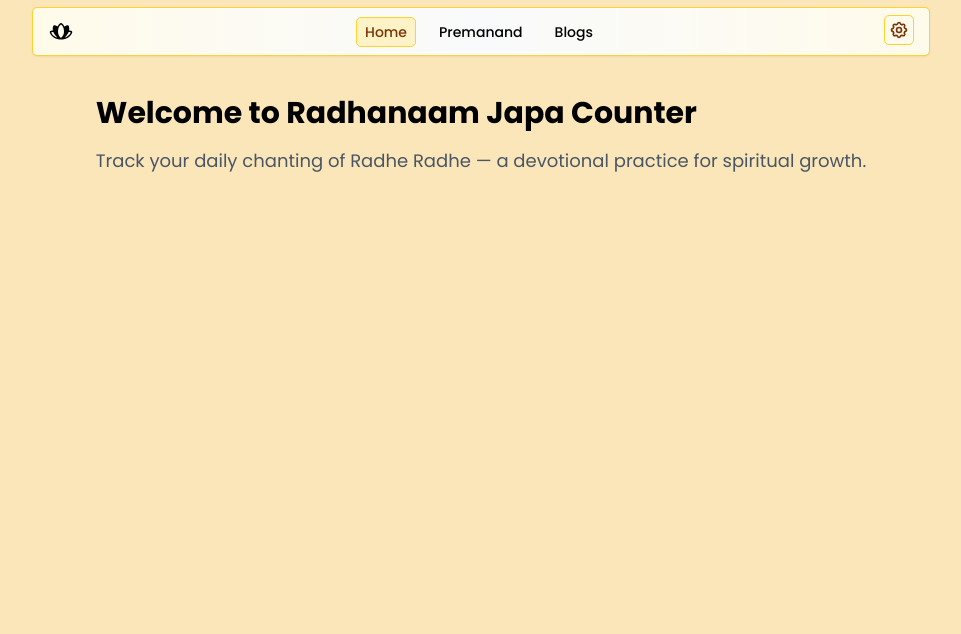
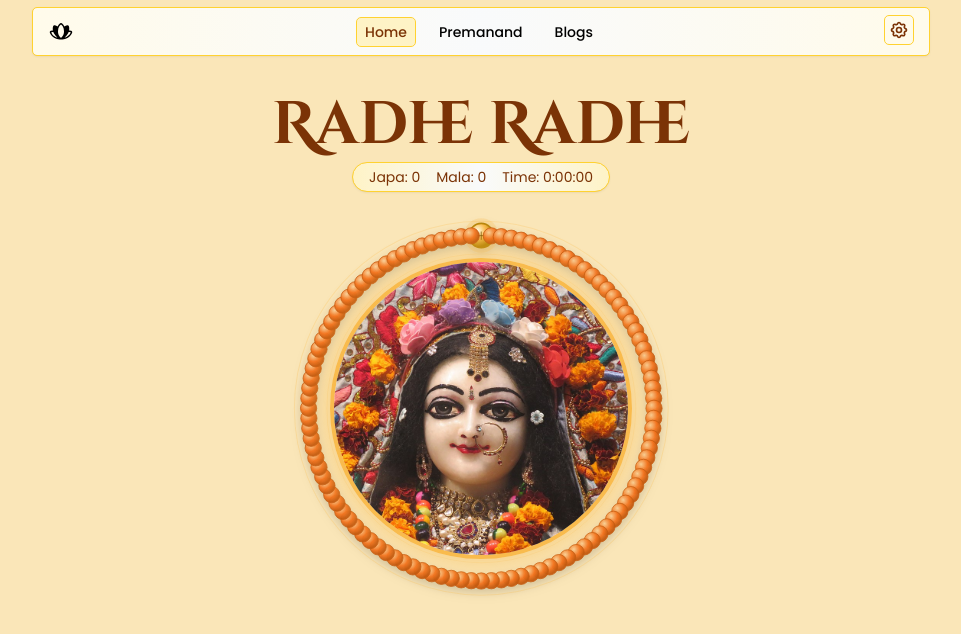
Before and after one commit to dipuvarma/radhanaamjapacounter, a Next.js app: page / in a window 1280 px wide. Shown: the top 634 px of the page, without its empty margins (159-1120 px from the left). Built offline with nearby package versions, Linux system fonts and the light colour scheme.

Commit message:
feat: add deity display with beads circle, image and counter panel.

```diff
--- a/src/app/globals.css
+++ b/src/app/globals.css
@@ -1,27 +1,25 @@
 @import "tailwindcss";
 
-
 @theme inline {
-  --font-heading: var(--font-cinzel);
-  --font-body: var(--font-poppins);
+  --font-cinzel: var(--font-cinzel);
+  --font-poppins: var(--font-poppins);
 
   --color-saffron: #F37420;
   --color-light-yellow: #F9BB4D;
   --color-lighter-yellow: #FAE6B8;
   --color-orange-saffron: #FAD199;
-
 }
 
 body {
   font-family: var(--font-poppins), sans-serif;
 }
 
-h1, h2, h3, h4, h5, h6 {
-  font-family: var(--font-cinzel), serif;
+.primary-heading{
+  @apply sm:text-3xl md:text-5xl lg:text-6xl
 }
 
-.primary-heading{
-  @apply sm:text-3xl md:text-5xl lg:text-6xl
+.cinzel-heading {
+  font-family: var(--font-cinzel), serif;
 }
 
 .secondary-heading{
--- a/src/app/layout.js
+++ b/src/app/layout.js
@@ -23,7 +23,7 @@ export default function RootLayout({ children }) {
   return (
     <html
       lang="en"
-      className={`${poppins.variable} ${poppins.variable} h-full antialiased`}
+      className={`${cinzelDecorative.variable} ${poppins.variable} h-full antialiased`}
     >
       <body className="min-h-full flex flex-col bg-(--color-lighter-yellow)">
         <Navbar />
--- a/src/app/page.js
+++ b/src/app/page.js
@@ -1,8 +1,13 @@
+import { CounterPanel, DeityDisplay } from "@/features/chanting-engine";
+
 export default function Home() {
   return (
     <main className="flex-1 max-w-4xl mx-auto px-4 py-8">
-      <h1 className="text-3xl font-bold mb-4">Welcome to Radhanaam Japa Counter</h1>
-      <p className="text-lg text-gray-600">Track your daily chanting of Radhe Radhe — a devotional practice for spiritual growth.</p>
+      <h1 className="primary-heading font-semibold text-amber-900 cinzel-heading">Radhe Radhe</h1>
+      <section>
+        <CounterPanel />
+        <DeityDisplay />
+      </section>
     </main>
   );
 }
--- /dev/null
+++ b/src/features/chanting-engine/components/BeadCircle.jsx
@@ -0,0 +1,161 @@
+"use client";
+
+const TOTAL_BEADS = 108;
+const RING_RADIUS = 170;
+const BEAD_R = 8;
+const SUMERU_R = 12; // special top bead (sumeru / guru bead)
+const SVG_SIZE = (RING_RADIUS + BEAD_R + SUMERU_R + 16) * 2;
+const CX = SVG_SIZE / 2;
+const CY = SVG_SIZE / 2;
+
+// Pre-compute bead positions once (outside component for perf)
+const beads = Array.from({ length: TOTAL_BEADS }, (_, i) => {
+  const angle = (i / TOTAL_BEADS) * 2 * Math.PI - Math.PI / 2; // start at top
+  return {
+    index: i,
+    x: CX + RING_RADIUS * Math.cos(angle),
+    y: CY + RING_RADIUS * Math.sin(angle),
+    isSumeru: i === 0, // first bead = sumeru (guru bead)
+  };
+});
+
+const BeadCircle = () => {
+  return (
+    <div className="flex flex-col items-center gap-2">
+      {/* SVG Mala */}
+      <div className="w-full max-w-xs sm:max-w-sm md:max-w-md">
+        <svg
+          viewBox={`0 0 ${SVG_SIZE} ${SVG_SIZE}`}
+          xmlns="http://www.w3.org/2000/svg"
+          aria-label="108 bead mala circle"
+          role="img"
+          className="w-full h-auto drop-shadow-lg"
+        >
+          {/* Gradient definitions */}
+          <defs>
+            {/* Bead gradient — saffron to yellow */}
+            <radialGradient id="bead-grad" cx="35%" cy="30%" r="65%">
+              <stop offset="0%" stopColor="#FAD199" />
+              <stop offset="60%" stopColor="#F37420" />
+              <stop offset="100%" stopColor="#c45a10" />
+            </radialGradient>
+
+            {/* Sumeru (guru) bead gradient — gold */}
+            <radialGradient id="sumeru-grad" cx="35%" cy="30%" r="65%">
+              <stop offset="0%" stopColor="#fffde7" />
+              <stop offset="50%" stopColor="#F9BB4D" />
+              <stop offset="100%" stopColor="#b8860b" />
+            </radialGradient>
+
+            {/* Center glow */}
+            <radialGradient id="center-glow" cx="50%" cy="50%" r="50%">
+              <stop offset="0%" stopColor="#FAE6B8" stopOpacity="1" />
+              <stop offset="70%" stopColor="#FAD199" stopOpacity="0.6" />
+              <stop offset="100%" stopColor="#F9BB4D" stopOpacity="0" />
+            </radialGradient>
+          </defs>
+
+          {/* Outer glow ring */}
+          <circle
+            cx={CX}
+            cy={CY}
+            r={RING_RADIUS + BEAD_R + 6}
+            fill="none"
+            stroke="#F9BB4D"
+            strokeWidth="1"
+            opacity="0.25"
+          />
+
+          {/* Dashed guide ring (the mala string) */}
+          <circle
+            cx={CX}
+            cy={CY}
+            r={RING_RADIUS}
+            fill="none"
+            stroke="#FAD199"
+            strokeWidth="2.5"
+            strokeDasharray="5 4"
+            opacity="0.5"
+          />
+
+          {/* Inner decorative ring */}
+          <circle
+            cx={CX}
+            cy={CY}
+            r={RING_RADIUS - BEAD_R - 10}
+            fill="none"
+            stroke="#F9BB4D"
+            strokeWidth="0.8"
+            opacity="0.2"
+          />
+
+          {/* Center soft glow */}
+          <circle
+            cx={CX}
+            cy={CY}
+            r={RING_RADIUS - BEAD_R - 14}
+            fill="url(#center-glow)"
+          />
+
+          {/* 108 Beads */}
+          {beads.map(({ x, y, index, isSumeru }) =>
+            isSumeru ? (
+              /* Sumeru / Guru bead — larger, gold */
+              <g key={index}>
+                {/* Halo */}
+                <circle
+                  cx={x}
+                  cy={y}
+                  r={SUMERU_R + 5}
+                  fill="#F9BB4D"
+                  opacity="0.25"
+                />
+                <circle
+                  cx={x}
+                  cy={y}
+                  r={SUMERU_R}
+                  fill="url(#sumeru-grad)"
+                  stroke="#b8860b"
+                  strokeWidth="1.5"
+                />
+                {/* Tiny cross mark on sumeru */}
+                <line
+                  x1={x - 4}
+                  y1={y}
+                  x2={x + 4}
+                  y2={y}
+                  stroke="#7a5400"
+                  strokeWidth="1.2"
+                  opacity="0.6"
+                />
+                <line
+                  x1={x}
+                  y1={y - 4}
+                  x2={x}
+                  y2={y + 4}
+                  stroke="#7a5400"
+                  strokeWidth="1.2"
+                  opacity="0.6"
+                />
+              </g>
+            ) : (
+              /* Regular bead */
+              <circle
+                key={index}
+                cx={x}
+                cy={y}
+                r={BEAD_R}
+                fill="url(#bead-grad)"
+                stroke="#c45a10"
+                strokeWidth="0.8"
+                opacity="0.95"
+              />
+            ),
+          )}
+        </svg>
+      </div>
+    </div>
+  );
+};
+
+export default BeadCircle;
--- /dev/null
+++ b/src/features/chanting-engine/components/CounterPanel.jsx
@@ -0,0 +1,13 @@
+const CounterPanel = () => {
+  return (
+    <div className="my-2 flex justify-center">
+      <div className="flex items-center justify-center gap-4 bg-gradient-to-r from-amber-100 via-gray-50 to-amber-100 outline-1 outline-amber-300 py-1 px-4 shadow-sm rounded-full">
+        <p className="text-sm text-amber-900">Japa: 0</p>
+        <p className="text-sm text-amber-900">Mala: 0</p>
+        <p className="text-sm text-amber-900">Time: 0:00:00</p>
+      </div>
+    </div>
+  );
+};
+
+export default CounterPanel;
--- /dev/null
+++ b/src/features/chanting-engine/components/DeityDisplay.jsx
@@ -0,0 +1,44 @@
+import Image from "next/image";
+import BeadCircle from "./BeadCircle";
+
+/**
+ * DeityDisplay
+ *
+ * Renders the 108-bead mala ring (BeadCircle SVG) with a circular deity
+ * image overlaid at the center of the ring.
+ *
+ * How the overlay works:
+ *  - The parent div is `relative` and sized to match BeadCircle's SVG container.
+ *  - The SVG viewBox is 412×412; the inner circle radius is 148 SVG units.
+ *  - Inner circle diameter ÷ total SVG size = 296 / 412 ≈ 72% → that's the image size.
+ *  - `absolute inset-0 flex items-center justify-center` puts the image
+ *    exactly in the visual center of the rendered SVG.
+ */
+const DeityDisplay = () => {
+  return (
+    <div className="relative w-full max-w-xs sm:max-w-sm md:max-w-md mx-auto">
+      {/* The 108-bead mala ring */}
+      <BeadCircle />
+
+      {/* Deity image — centered inside the bead ring */}
+      <div className="absolute inset-0 flex items-center justify-center pointer-events-none">
+        <div
+          className="relative rounded-full overflow-hidden
+                     border-4 border-(--color-light-yellow)
+                     shadow-[0_0_24px_6px_rgba(249,187,77,0.45)]"
+          style={{ width: "72%", aspectRatio: "1 / 1" }}
+        >
+          <Image
+            src="/images/radha.jpg"
+            alt="Radha Ji"
+            fill
+            className="object-cover object-top"
+            priority
+          />
+        </div>
+      </div>
+    </div>
+  );
+};
+
+export default DeityDisplay;
--- a/src/features/chanting-engine/index.js
+++ b/src/features/chanting-engine/index.js
@@ -0,0 +1,2 @@
+export { default as DeityDisplay } from "./components/DeityDisplay";
+export { default as CounterPanel } from "./components/CounterPanel";
```
Also changed, not shown: public/images/radha.jpg (added).
